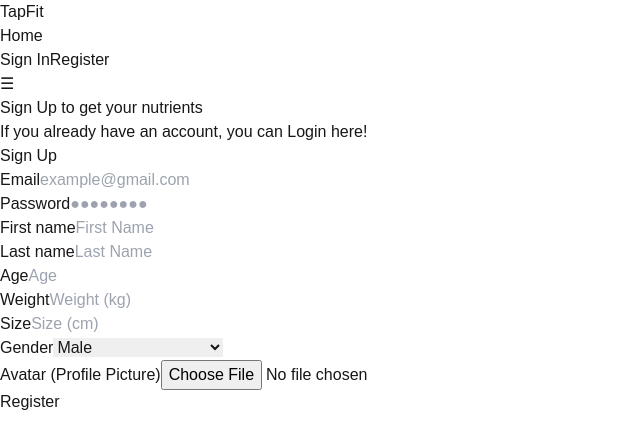
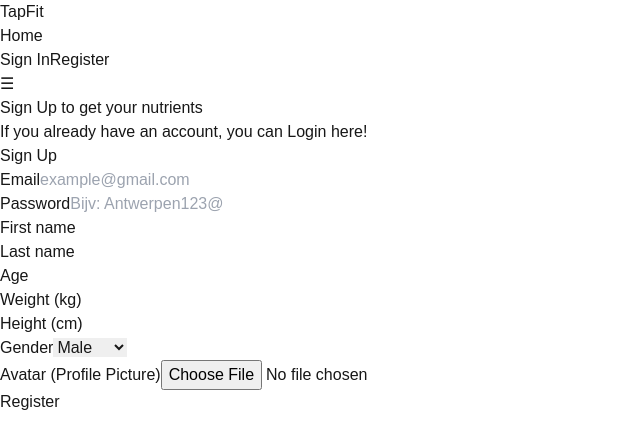
Before and after one commit to emilkreydt/emil-kreydt-eindopdracht, a Next.js app: page /register in a window 1280 px wide. Shown: the top 448 px of the page, without its empty margins (0-640 px from the left). Built offline with nearby package versions, Linux system fonts and the light colour scheme.

Commit message:
password validation

```diff
--- a/src/components/sections/signUpForm.tsx
+++ b/src/components/sections/signUpForm.tsx
@@ -2,8 +2,9 @@
 
 import { useState } from "react";
 import { useRouter } from "next/navigation";
-import {ButtonMedium} from "@/components/ui/buttonMedium";
-import {format} from "date-fns";
+import { ButtonMedium } from "@/components/ui/buttonMedium";
+
+const DEFAULT_AVATAR = "https://w7.pngwing.com/pngs/205/731/png-transparent-default-avatar.png";
 
 export function SignUpForm() {
     const router = useRouter();
@@ -16,28 +17,44 @@
         weight: "",
         height: "",
         gender: "male",
-        avatar: "",
+        avatar: null as File | null,  // Avatar als bestand, niet als string
     });
 
     const [message, setMessage] = useState("");
 
-    function handleChange(e) {
+    function handleChange(e: React.ChangeEvent<HTMLInputElement | HTMLSelectElement>) {
         setFormData({ ...formData, [e.target.name]: e.target.value });
     }
 
-    function handleFileChange(e) {
-        const file = e.target.files[0];
+    function handleFileChange(e: React.ChangeEvent<HTMLInputElement>) {
+        const file = e.target.files?.[0] || null;
         setFormData((prev) => ({ ...prev, avatar: file }));
     }
 
-    async function handleSubmit(e) {
+    function validatePassword(password: string) {
+        const passwordRegex = /^(?=.*[a-z])(?=.*[A-Z])(?=.*\d)(?=.*[@$!%*?&])[A-Za-z\d@$!%*?&]{10,}$/;
+        return passwordRegex.test(password);
+    }
+
+    async function handleSubmit(e: React.FormEvent) {
         e.preventDefault();
 
+        if (!validatePassword(formData.password)) {
+            setMessage("Password must be at least 10 characters, with 1 uppercase, 1 lowercase, 1 number and 1 special character.");
+            return;
+        }
+
+        let imageUrl = DEFAULT_AVATAR;
+
+        if (formData.avatar) {
             try {
-            // Upload de afbeelding eerst naar Cloudinary
-            const imageUrl = await uploadImage(formData.avatar);
+                imageUrl = await uploadImage(formData.avatar);
+            } catch (error) {
+                setMessage("Failed to upload avatar. Please try again.");
+                return;
+            }
+        }
 
-            // Stuur daarna alle data (inclusief de Cloudinary URL) naar je signup API
         const response = await fetch("/api/auth/signup", {
             method: "POST",
             headers: { "Content-Type": "application/json" },
@@ -45,23 +62,22 @@
         });
 
         const data = await response.json();
-
         if (data.error) {
             setMessage(data.error);
         } else {
             router.push("/login");
         }
-        } catch (error) {
-            setMessage("Something went wrong during registration.");
-        }
     }
 
-    async function uploadImage(file) {
+    async function uploadImage(file: File): Promise<string> {
+        const cloudinaryUploadPreset = process.env.NEXT_PUBLIC_CLOUDINARY_UPLOAD_PRESET!;
+        const cloudinaryCloudName = process.env.NEXT_PUBLIC_CLOUDINARY_CLOUD_NAME!;
+
         const formData = new FormData();
         formData.append("file", file);
-        formData.append("upload_preset", process.env.NEXT_PUBLIC_CLOUDINARY_UPLOAD_PRESET);
+        formData.append("upload_preset", cloudinaryUploadPreset);
 
-        const response = await fetch(`https://api.cloudinary.com/v1_1/${process.env.NEXT_PUBLIC_CLOUDINARY_CLOUD_NAME}/image/upload`, {
+        const response = await fetch(`https://api.cloudinary.com/v1_1/${cloudinaryCloudName}/image/upload`, {
             method: "POST",
             body: formData,
         });
@@ -71,9 +87,8 @@
         }
 
         const data = await response.json();
-        return data.secure_url;  // Dit is de URL die je opslaat in je database
+        return data.secure_url;  // Dit is wat je in de database opslaat
     }
-
 
     return (
         <div className="p-8 bg-white rounded-lg shadow-lg w-full max-w-2xl mx-auto mt-[-10px]">
@@ -81,8 +96,7 @@
                 Sign Up
             </h1>
             <form className="grid grid-cols-1 md:grid-cols-2 gap-4" onSubmit={handleSubmit}>
-
-                {/* mail */}
+                {/* Email */}
                 <div className="flex flex-col">
                     <label className="text-gray-700 font-medium">Email</label>
                     <input
@@ -91,129 +105,120 @@
                         placeholder="example@gmail.com"
                         value={formData.email}
                         onChange={handleChange}
-                        className="border p-2 rounded-md focus:outline-none focus:ring-2 focus:ring-blue-500"
                         required
+                        className="border p-2 rounded-md focus:ring-2 focus:ring-blue-500"
                     />
                 </div>
 
-                {/* ww */}
+                {/* Password */}
                 <div className="flex flex-col">
                     <label className="text-gray-700 font-medium">Password</label>
                     <input
                         type="password"
                         name="password"
-                        placeholder="●●●●●●●●"
+                        placeholder="Bijv: Antwerpen123@"
                         value={formData.password}
                         onChange={handleChange}
-                        className="border p-2 rounded-md focus:outline-none focus:ring-2 focus:ring-blue-500"
                         required
+                        className="border p-2 rounded-md focus:ring-2 focus:ring-blue-500"
                     />
                 </div>
 
-                {/* voornaam */}
+                {/* First name */}
                 <div className="flex flex-col">
                     <label className="text-gray-700 font-medium">First name</label>
                     <input
                         type="text"
                         name="firstName"
-                        placeholder="First Name"
                         value={formData.firstName}
                         onChange={handleChange}
-                        className="border p-2 rounded-md focus:outline-none focus:ring-2 focus:ring-blue-500"
                         required
+                        className="border p-2 rounded-md focus:ring-2 focus:ring-blue-500"
                     />
                 </div>
 
-                {/* achternaam */}
+                {/* Last name */}
                 <div className="flex flex-col">
                     <label className="text-gray-700 font-medium">Last name</label>
                     <input
                         type="text"
                         name="lastName"
-                        placeholder="Last Name"
                         value={formData.lastName}
                         onChange={handleChange}
-                        className="border p-2 rounded-md focus:outline-none focus:ring-2 focus:ring-blue-500"
                         required
+                        className="border p-2 rounded-md focus:ring-2 focus:ring-blue-500"
                     />
                 </div>
 
-                {/* leeftijs */}
+                {/* Age */}
                 <div className="flex flex-col">
                     <label className="text-gray-700 font-medium">Age</label>
                     <input
                         type="number"
                         name="age"
-                        placeholder="Age"
                         value={formData.age}
                         onChange={handleChange}
-                        className="border p-2 rounded-md focus:outline-none focus:ring-2 focus:ring-blue-500"
                         required
+                        className="border p-2 rounded-md focus:ring-2 focus:ring-blue-500"
                     />
                 </div>
 
-                {/* kgg */}
+                {/* Weight */}
                 <div className="flex flex-col">
-                    <label className="text-gray-700 font-medium">Weight</label>
+                    <label className="text-gray-700 font-medium">Weight (kg)</label>
                     <input
                         type="number"
                         name="weight"
-                        placeholder="Weight (kg)"
                         value={formData.weight}
                         onChange={handleChange}
-                        className="border p-2 rounded-md focus:outline-none focus:ring-2 focus:ring-blue-500"
                         required
+                        className="border p-2 rounded-md focus:ring-2 focus:ring-blue-500"
                     />
                 </div>
 
-                {/* lengte */}
+                {/* Height */}
                 <div className="flex flex-col">
-                    <label className="text-gray-700 font-medium">Size</label>
+                    <label className="text-gray-700 font-medium">Height (cm)</label>
                     <input
                         type="number"
                         name="height"
-                        placeholder="Size (cm)"
                         value={formData.height}
                         onChange={handleChange}
-                        className="border p-2 rounded-md focus:outline-none focus:ring-2 focus:ring-blue-500"
                         required
+                        className="border p-2 rounded-md focus:ring-2 focus:ring-blue-500"
                     />
                 </div>
 
-                {/* gender */}
+                {/* Gender */}
                 <div className="flex flex-col">
                     <label className="text-gray-700 font-medium">Gender</label>
                     <select
                         name="gender"
                         value={formData.gender}
                         onChange={handleChange}
-                        className="border p-2 rounded-md focus:outline-none focus:ring-2 focus:ring-blue-500"
+                        required
+                        className="border p-2 rounded-md focus:ring-2 focus:ring-blue-500"
                     >
                         <option value="male">Male</option>
                         <option value="female">Female</option>
-                        <option value="other">I prefer not to tell this</option>
+                        <option value="other">Other</option>
                     </select>
                 </div>
 
-                {/* avatar */}
+                {/* Avatar upload */}
                 <div className="flex flex-col">
                     <label className="text-gray-700 font-medium">Avatar (Profile Picture)</label>
                     <input
                         type="file"
-                        name="avatar"
                         accept="image/*"
                         onChange={handleFileChange}
-                        className="border p-2 rounded-md focus:outline-none focus:ring-2 focus:ring-blue-500"
-                        required
+                        className="border p-2 rounded-md focus:ring-2 focus:ring-blue-500"
                     />
                 </div>
 
-
-                {/* submit */}
-                <div className="col-span-1 md:col-span-2 flex justify-center">
-                    <ButtonMedium type="submit">
-                        Register
-                    </ButtonMedium>
+                {/* Submit */}
+                <div className="col-span-2 flex justify-center">
+                    <ButtonMedium type="submit">Register</ButtonMedium>
                 </div>
             </form>
 
```
Lines whose indentation alone changed are shown as unchanged.
